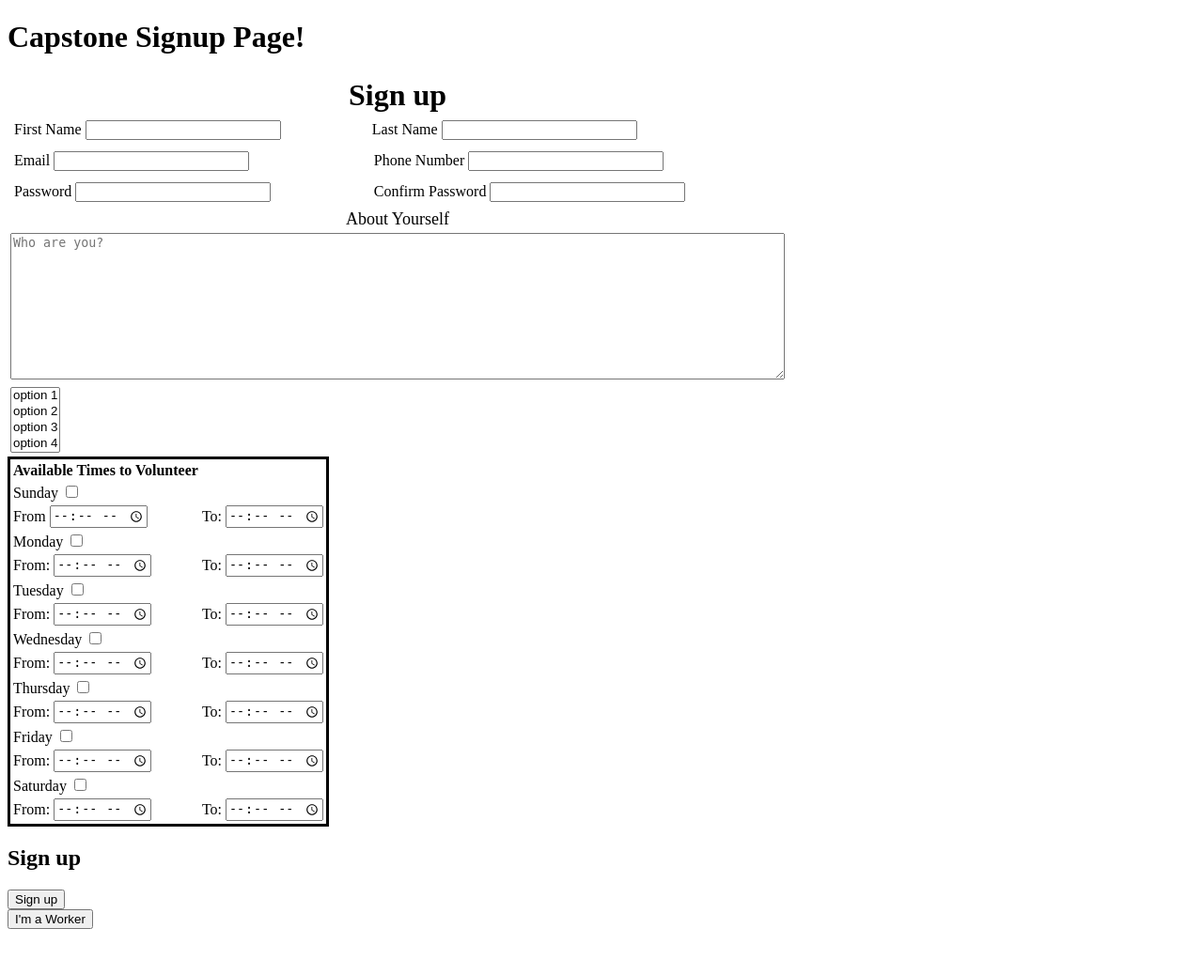
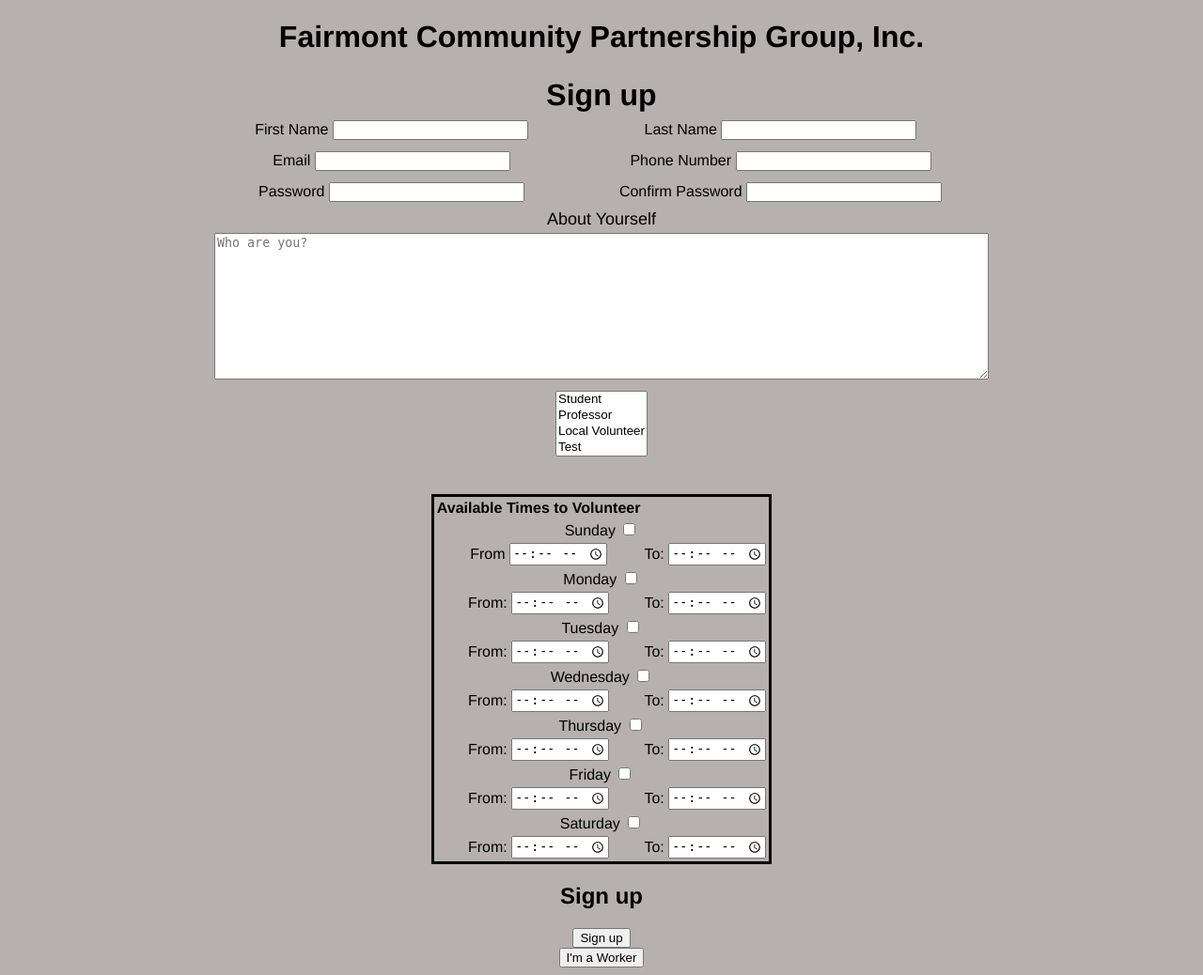
Before and after one commit to jkrejci1/software-capstone-team2, a Node server app: page /signup in a window 1280 px wide. Shown: the whole page at 94% size. Before the commit the page ends 989 px from the top, so only its background shows below. Run offline with Node 20, Linux system fonts and the light colour scheme; some libraries are stand-ins or nearby versions.

Commit message:
signup page

```diff
--- a/package.json
+++ b/package.json
@@ -20,7 +20,7 @@
     "bcrypt": "^5.0.1",
     "cookie-parser": "^1.4.6",
     "ejs": "^3.1.8",
-    "express": "^4.18.1",
+    "express": "^4.18.2",
     "jsonwebtoken": "^8.5.1",
     "mongoose": "^6.6.1",
     "nodemon": "^2.0.19",
--- a/views/login.ejs
+++ b/views/login.ejs
@@ -5,7 +5,7 @@
 
  <style>
  body{background-color: rgb(168, 159, 159);}
- form {text-align: Center; };}
+ form {text-align: Center; };
  h1 {color: black;}
  p {color: black;}
  h1{font-family: 'Franklin Gothic Medium', 'Arial Narrow', Arial, sans-serif;}
--- a/views/partials/header.ejs
+++ b/views/partials/header.ejs
@@ -10,7 +10,7 @@
             <p id="link"><a href="/">FCPG Inc</a></p>
             <p id="link2"> <a href="/staff">Staff</a></p>
             <p id="link3"> <a href="/calendar">Calendar</a></p>
-            <p id="link4"> <a href="/resources">Resources</a></p>
+            <p id="link4"> <a href="/resources">About Us</a></p>
             <h1 id="header"> Welcome to Fairmont <br>Community Partnership <br>Group, Inc. </h1>
 
          </div>
--- a/views/resourceinfo.ejs
+++ b/views/resourceinfo.ejs
@@ -15,7 +15,5 @@
  </body>
  <script>
 
-
-
  </script>
 </html>
--- a/views/signup.ejs
+++ b/views/signup.ejs
@@ -2,9 +2,18 @@
 <!DOCTYPE html>
 <html lang='en'>
 
+<style>
+
+    body, form, h1, h2, p, table{
+        background-color: rgb(182, 176, 176); margin-left: auto; margin-right: auto; text-align: Center;
+        color: black;font-family: 'Franklin Gothic Medium', 'Arial Narrow', Arial, sans-serif;
+    }
+
+</style>
+
 <head>
+
     <meta charset="UTF-8" name="viewport" content="width=device-width, initial-scale=1.0">
-
 
     <title>Capstone Signup</title>
 
@@ -12,7 +21,7 @@
 
 <body style="align-self: center;">
 
-    <h1>Capstone Signup Page!</h1>
+    <h1>Fairmont Community Partnership Group, Inc.</h1>
 
     <!--Form for signing up-->
     <form>
@@ -54,6 +63,7 @@
                         <div class="_password error"></div>
                     </td>
                 </tr>
+
                 <tr>
                     <td colspan="2" style="font-size: large; text-align: center;">
                         <label for="AboutYourself">About Yourself</label>
@@ -68,12 +78,13 @@
                 </tr>
                 <!--This is a place holder for the Tag system, don't worry about it for now-->
                 <tr>
+                    <table style="border: border-colorblack"; style="text-align: center;">
                     <td>
                         <select taggedInterests multiple>
-                            <option>option 1</option>
-                            <option>option 2</option>
-                            <option>option 3</option>
-                            <option>option 4</option>
+                            <option>Student</option>
+                            <option>Professor</option>
+                            <option>Local Volunteer</option>
+                            <option>Test</option>
                         </select>
                     </td>
                 </tr>
@@ -81,8 +92,8 @@
         </Table>
         <!-- This is a weekely time card table for users to input the times they are available-->
         <table style="border: solid; border-color:black" style="text-align: center;">
-            <th>Available Times to Volunteer</th>
-            <tbody>
+            <th>Available Times to Volunteer</th><br>
+            <tbody><br>
                 <tr>
                     <td colspan="2">Sunday
                         <input type="checkbox" name="SundayCheck" unchecked/>
```
Also changed, not shown: 1 other file.
